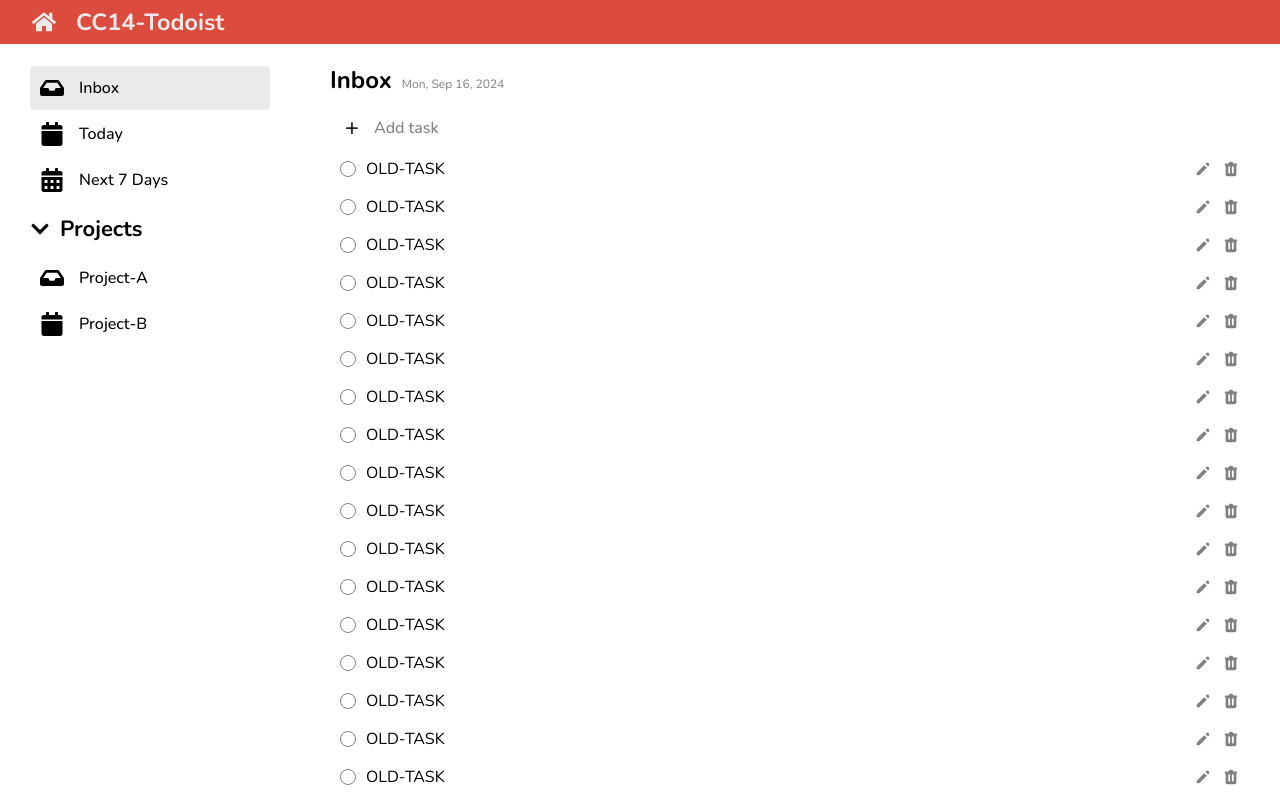
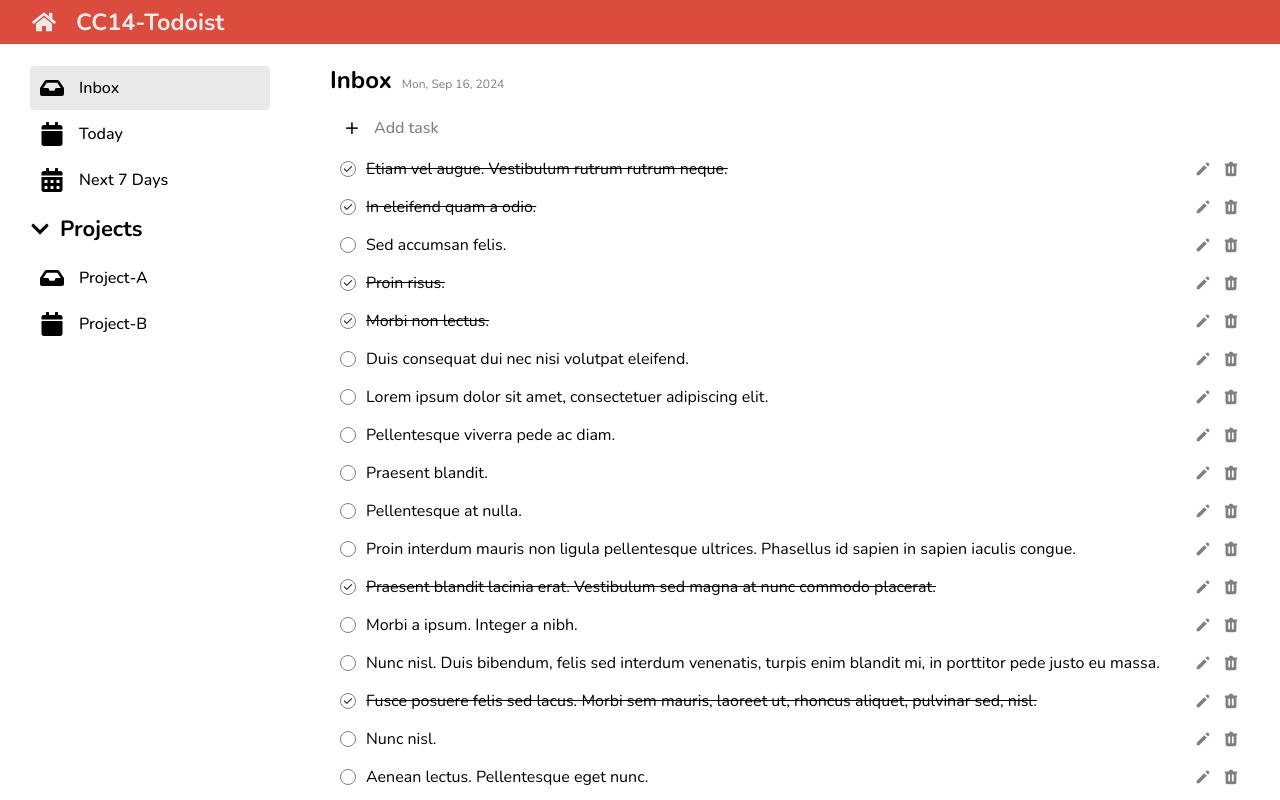
Before and after one commit to zinzindev/CC14-React-Todolist, a React (Create React App) app: page / in a window 1280 px wide. Built offline with nearby package versions, Linux system fonts and the light colour scheme.

Commit message:
finish: render with mockdata

```diff
--- a/src/components/Todo/TodoContent.jsx
+++ b/src/components/Todo/TodoContent.jsx
@@ -1,13 +1,22 @@
+import { useState } from 'react';
+
 import { AddTodo } from './AddTodo';
 import { TodoHeader } from './TodoHeader';
 import { TodoList } from './TodoList';
 
+import mockData from '../../data/todos.json';
+
 export function TodoContent() {
+	// # Logic
+	const [todos, setTodos] = useState(mockData);
+	// console.log(todos);
+
+	// # UI
 	return (
 		<main className='content'>
 			<TodoHeader />
 			<AddTodo />
-			<TodoList />
+			<TodoList todos={todos} />
 		</main>
 	);
 }
--- a/src/components/Todo/TodoItem.jsx
+++ b/src/components/Todo/TodoItem.jsx
@@ -3,14 +3,14 @@ import { HiCheck, HiPencil, HiTrash } from 'react-icons/hi';
 import { useState } from 'react';
 import { TodoForm } from './TodoForm';
 
-// export function TodoItem({ el }) {
-export function TodoItem() {
+//(todoSchema {id: 1, task: lolemlolemlolem, status: false, due_date: 2024-09-29})
+export function TodoItem({ todo }) {
 	/*------------------ 1. Logic State -----------------*/
-	const [isCheck, setIsCheck] = useState(false);
+	const [isDone, setIsDone] = useState(todo.status);
 	const [isEditMode, setIsEditMode] = useState(false);
 
 	const handleToggleCheck = () => {
-		setIsCheck(!isCheck);
+		setIsDone(!isDone);
 	};
 
 	const handleOpenEdit = () => {
@@ -21,8 +21,8 @@ export function TodoItem() {
 		console.log('Delete');
 	};
 
-	let checkboxStyle = isCheck ? styles.checkbox__icon__done : styles.checkbox__icon;
-	let tasksStyle = isCheck ? styles.done : '';
+	let checkboxStyle = isDone ? styles.checkbox__icon__done : styles.checkbox__icon;
+	let tasksStyle = isDone ? styles.done : '';
 	/*------------------ 2. Render UI -----------------*/
 	return (
 		<>
@@ -35,7 +35,7 @@ export function TodoItem() {
 					</div>
 
 					{/* <p className={styles.done}>item-{el}</p> */}
-					<p className={tasksStyle}>OLD-TASK</p>
+					<p className={tasksStyle}>{todo.task}</p>
 
 					<div className={styles.edit__icon} onClick={handleOpenEdit}>
 						<HiPencil />
--- a/src/components/Todo/TodoList.jsx
+++ b/src/components/Todo/TodoList.jsx
@@ -1,12 +1,11 @@
 import { TodoItem } from './TodoItem';
 
-export function TodoList() {
-	const mockTodo = Array.from({ length: 50 }, (el, idx) => idx + 1);
-
+export function TodoList({ todos }) {
 	return (
 		<ul>
-			{mockTodo.map((el) => (
-				<TodoItem key={el} />
+			{todos.map((todoObj) => (
+				<TodoItem key={todoObj.id} todo={todoObj} />
+				// {id: 1, task: lolemlolemlolem, status: false, due_date: 2024-09-29}
 			))}
 		</ul>
 	);
--- /dev/null
+++ b/src/data/todos.json
@@ -0,0 +1,122 @@
+[
+	{
+		"id": 1,
+		"task": "Etiam vel augue. Vestibulum rutrum rutrum neque.",
+		"status": true,
+		"due_date": "2025-06-29"
+	},
+	{ "id": 2, "task": "In eleifend quam a odio.", "status": true, "due_date": "2025-05-03" },
+	{ "id": 3, "task": "Sed accumsan felis.", "status": false, "due_date": "2025-08-05" },
+	{ "id": 4, "task": "Proin risus.", "status": true, "due_date": "2025-02-01" },
+	{ "id": 5, "task": "Morbi non lectus.", "status": true, "due_date": "2025-04-15" },
+	{
+		"id": 6,
+		"task": "Duis consequat dui nec nisi volutpat eleifend.",
+		"status": false,
+		"due_date": "2025-09-13"
+	},
+	{
+		"id": 7,
+		"task": "Lorem ipsum dolor sit amet, consectetuer adipiscing elit.",
+		"status": false,
+		"due_date": "2025-04-26"
+	},
+	{
+		"id": 8,
+		"task": "Pellentesque viverra pede ac diam.",
+		"status": false,
+		"due_date": "2025-09-11"
+	},
+	{ "id": 9, "task": "Praesent blandit.", "status": false, "due_date": "2025-07-30" },
+	{ "id": 10, "task": "Pellentesque at nulla.", "status": false, "due_date": "2025-04-11" },
+	{
+		"id": 11,
+		"task": "Proin interdum mauris non ligula pellentesque ultrices. Phasellus id sapien in sapien iaculis congue.",
+		"status": false,
+		"due_date": "2025-01-30"
+	},
+	{
+		"id": 12,
+		"task": "Praesent blandit lacinia erat. Vestibulum sed magna at nunc commodo placerat.",
+		"status": true,
+		"due_date": "2024-11-11"
+	},
+	{
+		"id": 13,
+		"task": "Morbi a ipsum. Integer a nibh.",
+		"status": false,
+		"due_date": "2024-11-09"
+	},
+	{
+		"id": 14,
+		"task": "Nunc nisl. Duis bibendum, felis sed interdum venenatis, turpis enim blandit mi, in porttitor pede justo eu massa.",
+		"status": false,
+		"due_date": "2025-05-29"
+	},
+	{
+		"id": 15,
+		"task": "Fusce posuere felis sed lacus. Morbi sem mauris, laoreet ut, rhoncus aliquet, pulvinar sed, nisl.",
+		"status": true,
+		"due_date": "2025-09-16"
+	},
+	{ "id": 16, "task": "Nunc nisl.", "status": false, "due_date": "2025-05-03" },
+	{
+		"id": 17,
+		"task": "Aenean lectus. Pellentesque eget nunc.",
+		"status": false,
+		"due_date": "2025-09-09"
+	},
+	{ "id": 18, "task": "Sed ante.", "status": true, "due_date": "2025-05-11" },
+	{
+		"id": 19,
+		"task": "Vestibulum ante ipsum primis in faucibus orci luctus et ultrices posuere cubilia Curae; Donec pharetra, magna vestibulum aliquet ultrices, erat tortor sollicitudin mi, sit amet lobortis sapien sapien non mi.",
+		"status": true,
+		"due_date": "2025-06-11"
+	},
+	{ "id": 20, "task": "Duis mattis egestas metus.", "status": false, "due_date": "2025-07-15" },
+	{ "id": 21, "task": "Nulla facilisi.", "status": true, "due_date": "2025-07-23" },
+	{ "id": 22, "task": "Integer ac leo.", "status": true, "due_date": "2025-01-27" },
+	{
+		"id": 23,
+		"task": "Vivamus in felis eu sapien cursus vestibulum.",
+		"status": false,
+		"due_date": "2025-04-08"
+	},
+	{
+		"id": 24,
+		"task": "Nullam porttitor lacus at turpis. Donec posuere metus vitae ipsum.",
+		"status": true,
+		"due_date": "2025-03-25"
+	},
+	{
+		"id": 25,
+		"task": "Duis at velit eu est congue elementum.",
+		"status": true,
+		"due_date": "2025-01-12"
+	},
+	{
+		"id": 26,
+		"task": "Proin interdum mauris non ligula pellentesque ultrices.",
+		"status": false,
+		"due_date": "2025-06-25"
+	},
+	{ "id": 27, "task": "Sed accumsan felis.", "status": false, "due_date": "2025-01-07" },
+	{
+		"id": 28,
+		"task": "Vestibulum rutrum rutrum neque. Aenean auctor gravida sem.",
+		"status": true,
+		"due_date": "2025-05-10"
+	},
+	{
+		"id": 29,
+		"task": "In est risus, auctor sed, tristique in, tempus sit amet, sem. Fusce consequat.",
+		"status": false,
+		"due_date": "2025-09-13"
+	},
+	{
+		"id": 30,
+		"task": "Duis at velit eu est congue elementum.",
+		"status": false,
+		"due_date": "2024-10-18"
+	}
+]
```
